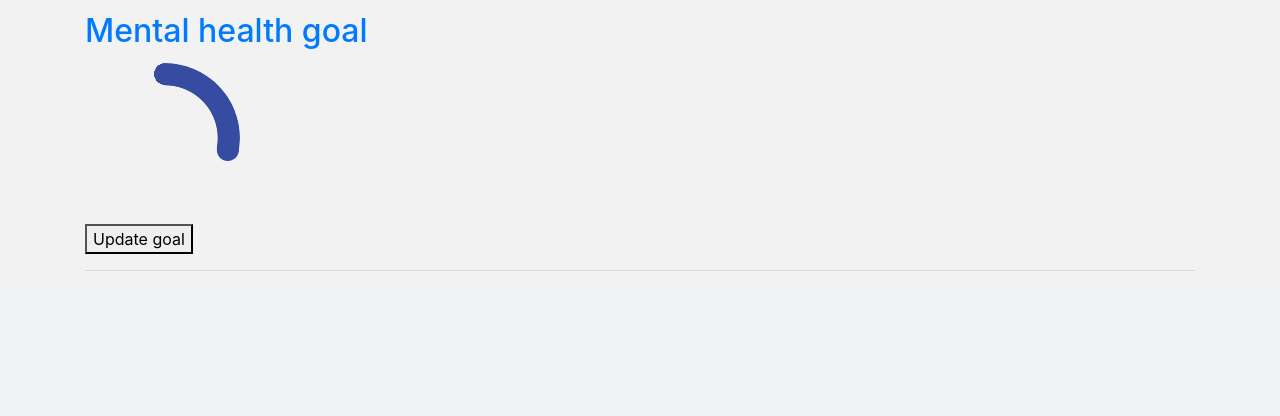
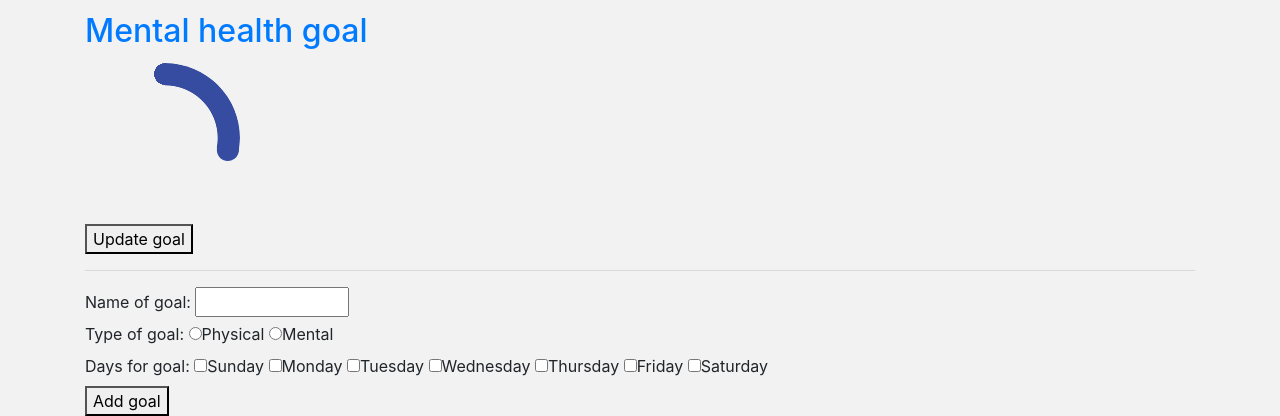
Before and after one commit to bonitadavis/wellness-web-app, a Flask app: page /update?goal=1 in a window 1280 px wide. Shown: the part 682-1098 px from the top of the page. Before the commit the page ends 953 px from the top, so only its background shows below. Run offline with Flask 3, Linux system fonts and the light colour scheme; some libraries are stand-ins or nearby versions.

Commit message:
Add goal form

```diff
--- a/main.py
+++ b/main.py
@@ -8,12 +8,26 @@ def get_data():
      {"title": "Python hello", "days": random.randint(0, 7), "limit": 7, "type": "physical"},
      {"title": "Mental health goal", "days": random.randint(0, 7), "limit": 7, "type": "mental"}]
 
+@app.route("/add", methods=['GET', 'POST'])
+def add_data():
+    """Do something to add a goal"""
+    name = request.args['name']
+    goal_type = request.args['type']
+    days = []
+    for i in range(0, 7):
+        days.append(request.args["d%d" % i] == 0)
+    return add_data_internal(name, goal_type, days)
+
+def add_data_internal(name: str, goal_type: str, days: list[bool]):
+    print("We're adding {} {} {}".format(name, goal_type, days))
+    return main()
+
 @app.route("/update", methods=['GET', 'POST'])
 def update_data():
     """Do something to update data"""
     return update_data_internal(int(request.args['goal']))
 
-def update_data_internal(goal):
+def update_data_internal(goal: int):
     print("We're updating goal number %d" % goal)
     return main()
 
--- a/templates/index.html
+++ b/templates/index.html
@@ -25,5 +25,34 @@
        <hr />
    {% endfor %}
 
+    <form onsubmit="return setNewGoalAction(this)" method="post">
+        <label for="name">Name of goal:</label>
+        <input type="text" id="name" name="name" required maxlength="25" size="10" /><br/>
+        <label for="type">Type of goal:</label>
+        <input type="radio" name="type">Physical</input>
+        <input type="radio" name="type">Mental</input><br/>
+        <label for="day">Days for goal:</label>
+        <input type="checkbox" id="0" name="day">Sunday</input>
+        <input type="checkbox" id="1" name="day">Monday</input>
+        <input type="checkbox" id="2" name="day">Tuesday</input>
+        <input type="checkbox" id="3" name="day">Wednesday</input>
+        <input type="checkbox" id="4" name="day">Thursday</input>
+        <input type="checkbox" id="5" name="day">Friday</input>
+        <input type="checkbox" id="6" name="day">Saturday</input><br/>
+        <button type="submit">Add goal</button>
+    </form>
+
+    <script>
+    function setNewGoalAction(form) {
+        let name = document.getElementById("name").value;
+        let t = Array.from(document.getElementsByName("type")).map(x => x.checked);
+        let type = t[0] ? "physical" : "mental";
+        let d = Array.from(document.getElementsByName("day")).map(x => x.checked + 0);
+        form.action = "/add?name=" + name + "&type=" + type + "&d0=" + d[0] +
+           "&d1=" + d[1] + "&d2=" + d[2] + "&d3=" + d[3] + "&d4=" + d[4] + "&d5=" + d[5] + "&d6=" + d[6];
+        return true;
+    }
+    </script>
+
 
 {% endblock %}
```
